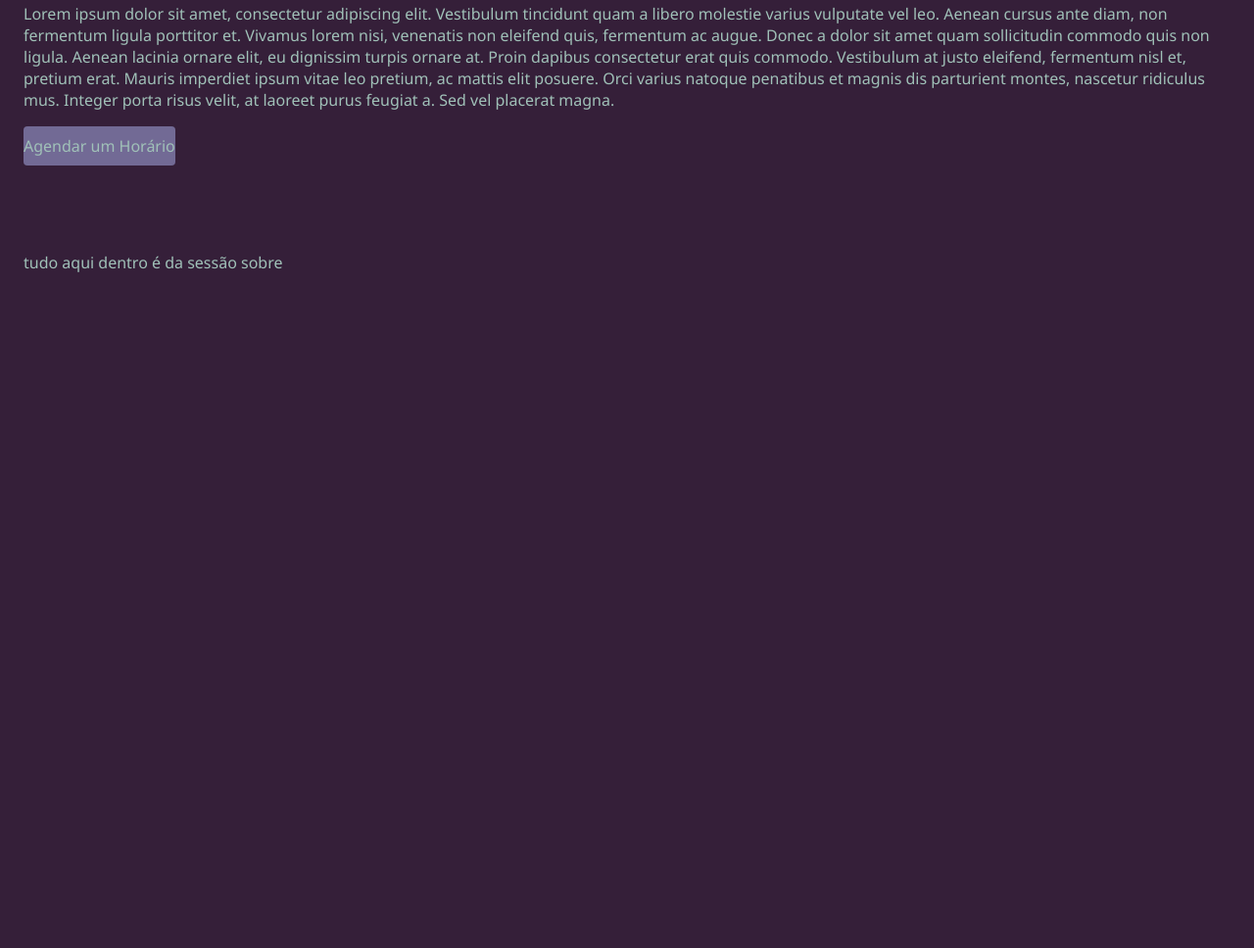
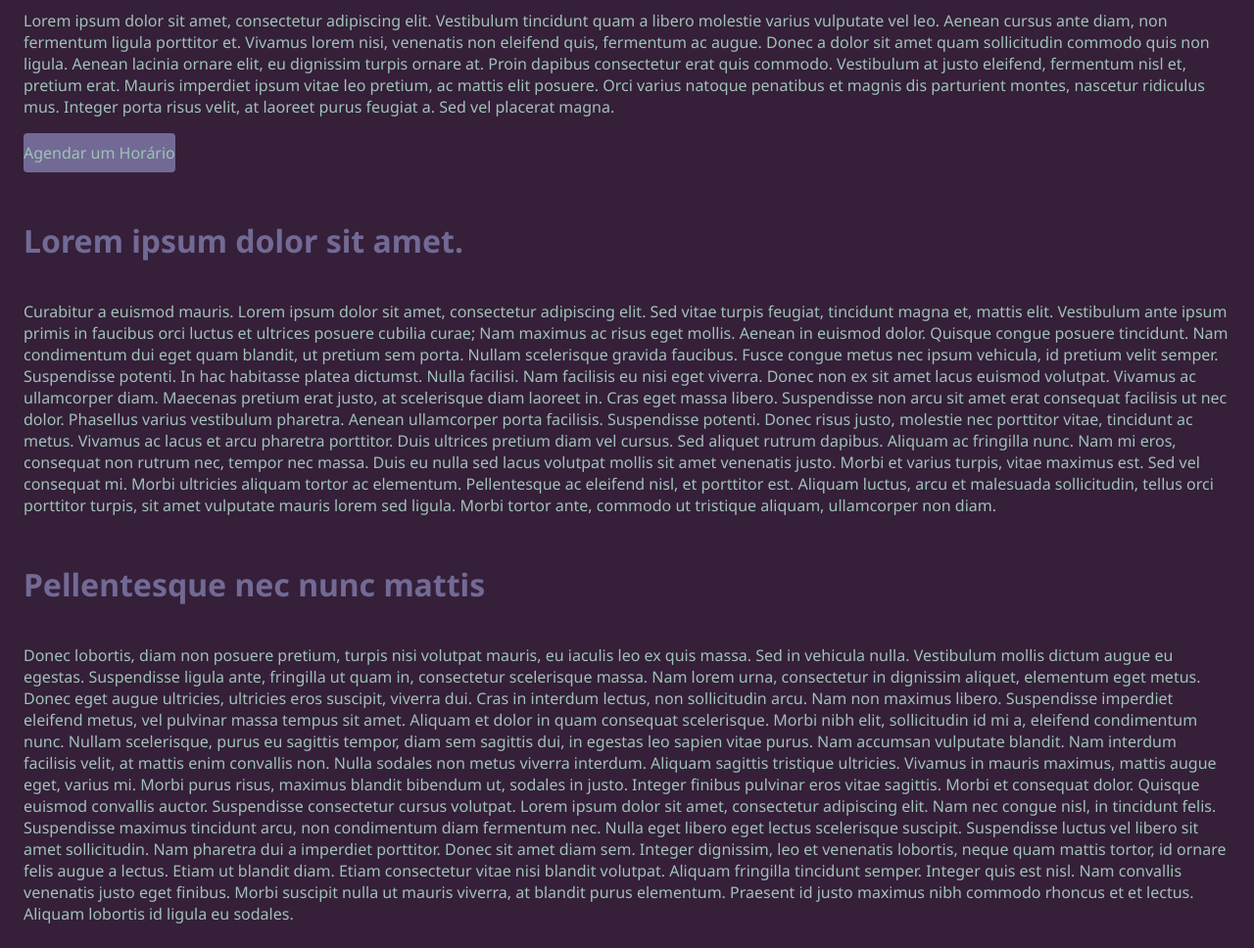
Before and after one commit to vinilimaa/pratica, a plain HTML site: page index.html in a window 1280 px wide. Shown: the part 1065-2033 px from the top of the page at 98% size. Before the commit the page ends 1368 px from the top, so only its background shows below. Drawn offline with Linux system fonts and the light colour scheme.

Commit message:
Add files via upload

```diff
--- a/index.html
+++ b/index.html
@@ -18,9 +18,8 @@
     <header>
       <nav class="logo">
         <h1 class="t1">Retro<span>Tech</span></h1>
-        <li class="inicio"><a href="#inicio">Página inicial</a></li>
         <li><a href="#sobre">Sobre</a></li>
-        <li><a href="#contact">Contato</a></li>
+        <li><a href="#Contato">Contato</a></li>
       </nav>
       <a href="#" class="menu"></a>
     </header>
@@ -53,9 +52,17 @@
 
 <div class="container">
 
+<h1>Lorem ipsum dolor sit amet.</h1>
+
 <p class="text">
 
-  tudo aqui dentro é da sessão sobre
+  Curabitur a euismod mauris. Lorem ipsum dolor sit amet, consectetur adipiscing elit. Sed vitae turpis feugiat, tincidunt magna et, mattis elit. Vestibulum ante ipsum primis in faucibus orci luctus et ultrices posuere cubilia curae; Nam maximus ac risus eget mollis. Aenean in euismod dolor. Quisque congue posuere tincidunt. Nam condimentum dui eget quam blandit, ut pretium sem porta. Nullam scelerisque gravida faucibus. Fusce congue metus nec ipsum vehicula, id pretium velit semper. Suspendisse potenti. In hac habitasse platea dictumst.
+
+Nulla facilisi. Nam facilisis eu nisi eget viverra. Donec non ex sit amet lacus euismod volutpat. Vivamus ac ullamcorper diam. Maecenas pretium erat justo, at scelerisque diam laoreet in. Cras eget massa libero. Suspendisse non arcu sit amet erat consequat facilisis ut nec dolor. Phasellus varius vestibulum pharetra.
+
+Aenean ullamcorper porta facilisis. Suspendisse potenti. Donec risus justo, molestie nec porttitor vitae, tincidunt ac metus. Vivamus ac lacus et arcu pharetra porttitor. Duis ultrices pretium diam vel cursus. Sed aliquet rutrum dapibus. Aliquam ac fringilla nunc.
+
+Nam mi eros, consequat non rutrum nec, tempor nec massa. Duis eu nulla sed lacus volutpat mollis sit amet venenatis justo. Morbi et varius turpis, vitae maximus est. Sed vel consequat mi. Morbi ultricies aliquam tortor ac elementum. Pellentesque ac eleifend nisl, et porttitor est. Aliquam luctus, arcu et malesuada sollicitudin, tellus orci porttitor turpis, sit amet vulputate mauris lorem sed ligula. Morbi tortor ante, commodo ut tristique aliquam, ullamcorper non diam.
 
 </p>
 
@@ -65,5 +72,28 @@
 
 </div>
 
+<div class="container">
+
+
+  <div id="Contato">
+
+    <h1>Pellentesque nec nunc mattis</h1>
+
+    <p class="text">
+
+      Donec lobortis, diam non posuere pretium, turpis nisi volutpat mauris, eu iaculis leo ex quis massa. Sed in vehicula nulla. Vestibulum mollis dictum augue eu egestas. Suspendisse ligula ante, fringilla ut quam in, consectetur scelerisque massa. Nam lorem urna, consectetur in dignissim aliquet, elementum eget metus. Donec eget augue ultricies, ultricies eros suscipit, viverra dui. Cras in interdum lectus, non sollicitudin arcu. Nam non maximus libero. Suspendisse imperdiet eleifend metus, vel pulvinar massa tempus sit amet. Aliquam et dolor in quam consequat scelerisque.
+
+      Morbi nibh elit, sollicitudin id mi a, eleifend condimentum nunc. Nullam scelerisque, purus eu sagittis tempor, diam sem sagittis dui, in egestas leo sapien vitae purus. Nam accumsan vulputate blandit. Nam interdum facilisis velit, at mattis enim convallis non. Nulla sodales non metus viverra interdum. Aliquam sagittis tristique ultricies. Vivamus in mauris maximus, mattis augue eget, varius mi. Morbi purus risus, maximus blandit bibendum ut, sodales in justo. Integer finibus pulvinar eros vitae sagittis. Morbi et consequat dolor. Quisque euismod convallis auctor. Suspendisse consectetur cursus volutpat. Lorem ipsum dolor sit amet, consectetur adipiscing elit. Nam nec congue nisl, in tincidunt felis. Suspendisse maximus tincidunt arcu, non condimentum diam fermentum nec. Nulla eget libero eget lectus scelerisque suscipit.
+
+      Suspendisse luctus vel libero sit amet sollicitudin. Nam pharetra dui a imperdiet porttitor. Donec sit amet diam sem. Integer dignissim, leo et venenatis lobortis, neque quam mattis tortor, id ornare felis augue a lectus. Etiam ut blandit diam. Etiam consectetur vitae nisi blandit volutpat. Aliquam fringilla tincidunt semper. Integer quis est nisl. Nam convallis venenatis justo eget finibus. Morbi suscipit nulla ut mauris viverra, at blandit purus elementum. Praesent id justo maximus nibh commodo rhoncus et et lectus. Aliquam lobortis id ligula eu sodales.
+
+    </p>
+
+  </div>
+
+
+
+</div>
+
   </body>
 </html>
--- a/style.css
+++ b/style.css
@@ -21,7 +21,6 @@ a {
   background-color: #726a95;
   color: #a0c1b8;
   display: inline-flex;
-  text-align: center;
   align-items: center;
   height: 2.5rem;
   border-radius: 0.25rem;
@@ -51,6 +50,7 @@ span {
   padding: 1.5rem 0;
   margin-left: 1.5rem;
   margin-right: 1.5rem;
+  border: 0.041rem solid #719fb0;
 }
 
 img {
@@ -67,3 +67,8 @@ a {
   color: #a0c1b8;
   font-family: 'Noto Sans', sans-serif;
 }
+
+h1 {
+  font-family: 'Noto Sans', sans-serif;
+  color: #726a95;
+}
```
